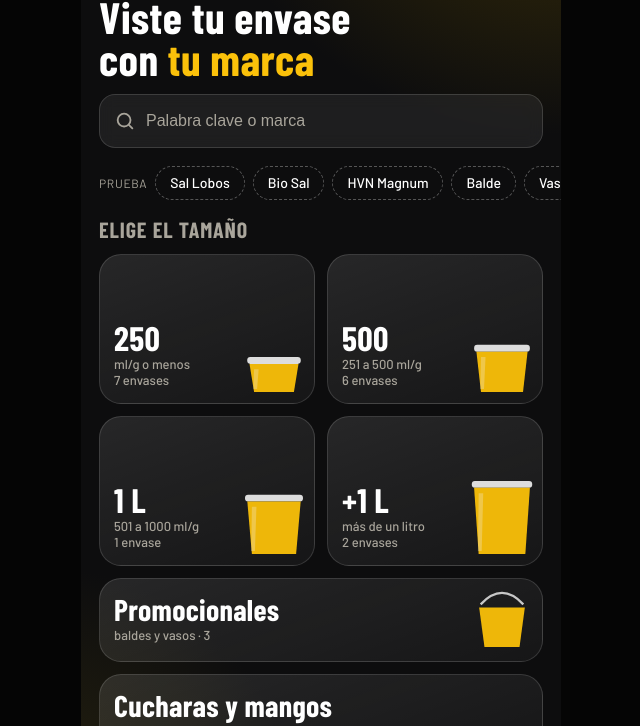
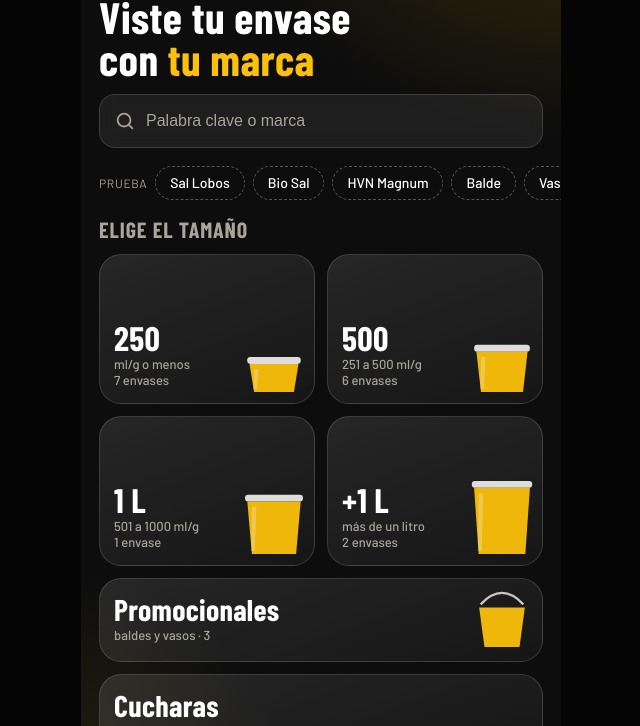
Before and after one commit to iquintarfosko/fosko-app, a plain HTML site: page index.html in a window 1280 px wide. Shown: the part 74-800 px from the top of the page, without its empty margins (319-959 px from the left). Drawn offline with nearby package versions, Linux system fonts and the light colour scheme; a web font is replaced by a local one.

Commit message:
Categoría "Cucharas" (sin "y mangos")
Co-Authored-By: Claude Sonnet 5.5 <noreply@anthropic.com>
Claude-Session: https://claude.ai/code/session_01VgjJt8WpG2FPnQFzRF4V7Y

```diff
--- a/index.html
+++ b/index.html
@@ -249,10 +249,10 @@ const P = [
  ["Vaso 500 ml","Promocionales","2025/10/01_Vaso_500_Promo.png"],
  ["Copa Balón","Heladería","2025/07/Copa-Balon.png"],["Copa Italia","Heladería","2025/07/Copa-Italia.png"],
  ["Copa Sorpresa","Heladería","2025/07/Copa-Sorpresa.png"],["Mini Copa Cono","Heladería","2025/07/Mini-Copa-Cono.png"],
- ["Cuchara 18 cm","Cucharas y mangos","2025/07/Cuchara-18-cm.png"],["Cuchara Avión","Cucharas y mangos","2025/07/Cuchara-Avion.png"],
- ["Cuchara Paleta","Cucharas y mangos","2025/07/Cuchara-Paleta.png"],["Cuchara Postre","Cucharas y mangos","2025/07/Cuchara-Postre.png"],
- ["Cuchara Larga Logo","Cucharas y mangos","2025/07/Cuchara-larga-logo.png"],["Revolvedor de Trago","Cucharas y mangos","2025/07/Revolvedor-de-trago.png"],
- ["Pincha Cocktail","Cucharas y mangos","2025/07/Pincha-Cocktail.png"],
+ ["Cuchara 18 cm","Cucharas","2025/07/Cuchara-18-cm.png"],["Cuchara Avión","Cucharas","2025/07/Cuchara-Avion.png"],
+ ["Cuchara Paleta","Cucharas","2025/07/Cuchara-Paleta.png"],["Cuchara Postre","Cucharas","2025/07/Cuchara-Postre.png"],
+ ["Cuchara Larga Logo","Cucharas","2025/07/Cuchara-larga-logo.png"],["Revolvedor de Trago","Cucharas","2025/07/Revolvedor-de-trago.png"],
+ ["Pincha Cocktail","Cucharas","2025/07/Pincha-Cocktail.png"],
  ["Dispensador 150","Laboratorio","2025/07/Dispensador-150.png"],["Dispensador 300","Laboratorio","2025/07/Dispensador-300.png"],
  ["Dispensador 500","Laboratorio","2025/07/Dispensador-500.png"],["Jabonera Dove","Laboratorio","2025/07/Jabonera-Dove.png"]
 ].map(([n,c,u])=>({name:n,cat:c,url:B+u}));
@@ -268,12 +268,12 @@ const CLAVES = {"Cuchara":"cuchara mango cucharita helado","Revolvedor":"revolve
 const GROUPS = [
  {id:"Hasta 250",big:"250",unit:"ml/g o menos",h:46},{id:"251 a 500",big:"500",unit:"251 a 500 ml/g",h:62},
  {id:"501 a 1000",big:"1 L",unit:"501 a 1000 ml/g",h:78},{id:"Más de 1 L",big:"+1 L",unit:"más de un litro",h:96},
- {id:"Promocionales",big:"Promocionales",unit:"baldes y vasos",wide:true},{id:"Cucharas y mangos",big:"Cucharas y mangos",unit:"logo en el mango",wide:true},{id:"Otros formatos",big:"Otros formatos",unit:"tamaño a consultar",wide:true}
+ {id:"Promocionales",big:"Promocionales",unit:"baldes y vasos",wide:true},{id:"Cucharas",big:"Cucharas",unit:"con tu logo en el mango",wide:true},{id:"Otros formatos",big:"Otros formatos",unit:"tamaño a consultar",wide:true}
 ];
 function norm(t){return t.toLowerCase().normalize("NFD").replace(/[̀-ͯ]/g,"");}
 P.forEach(p=>{
   p.size = SIZE[p.name]||0;
-  p.group = p.cat==="Promocionales" ? "Promocionales" : p.cat==="Cucharas y mangos" ? "Cucharas y mangos" : !p.size ? "Otros formatos"
+  p.group = p.cat==="Promocionales" ? "Promocionales" : p.cat==="Cucharas" ? "Cucharas" : !p.size ? "Otros formatos"
     : p.size<=250 ? "Hasta 250" : p.size<=500 ? "251 a 500" : p.size<=1000 ? "501 a 1000" : "Más de 1 L";
   p.sizeLbl = p.size ? (p.size>=1000 ? (p.size/1000)+" L" : p.size+" ml/g") : "";
   const k = Object.keys(CLAVES).filter(w=>p.name.includes(w)).map(w=>CLAVES[w]).join(" ");
```
